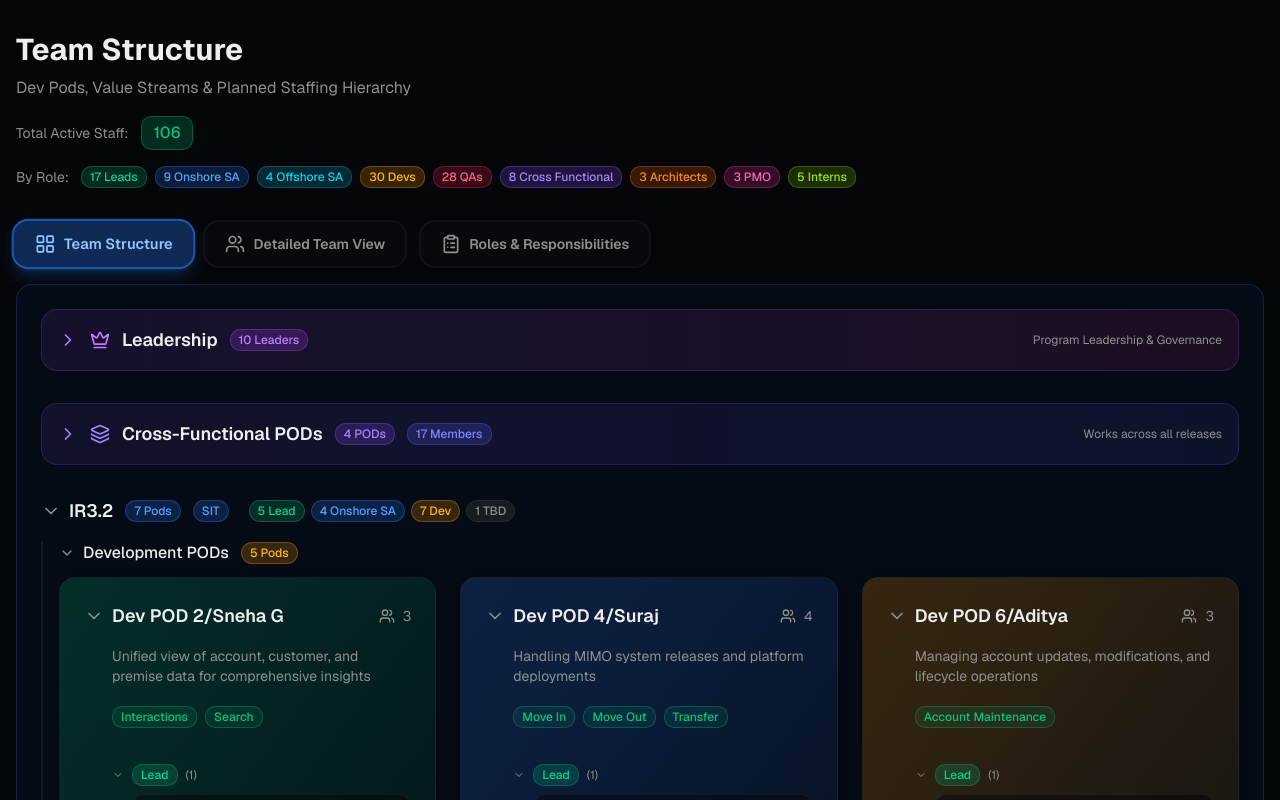
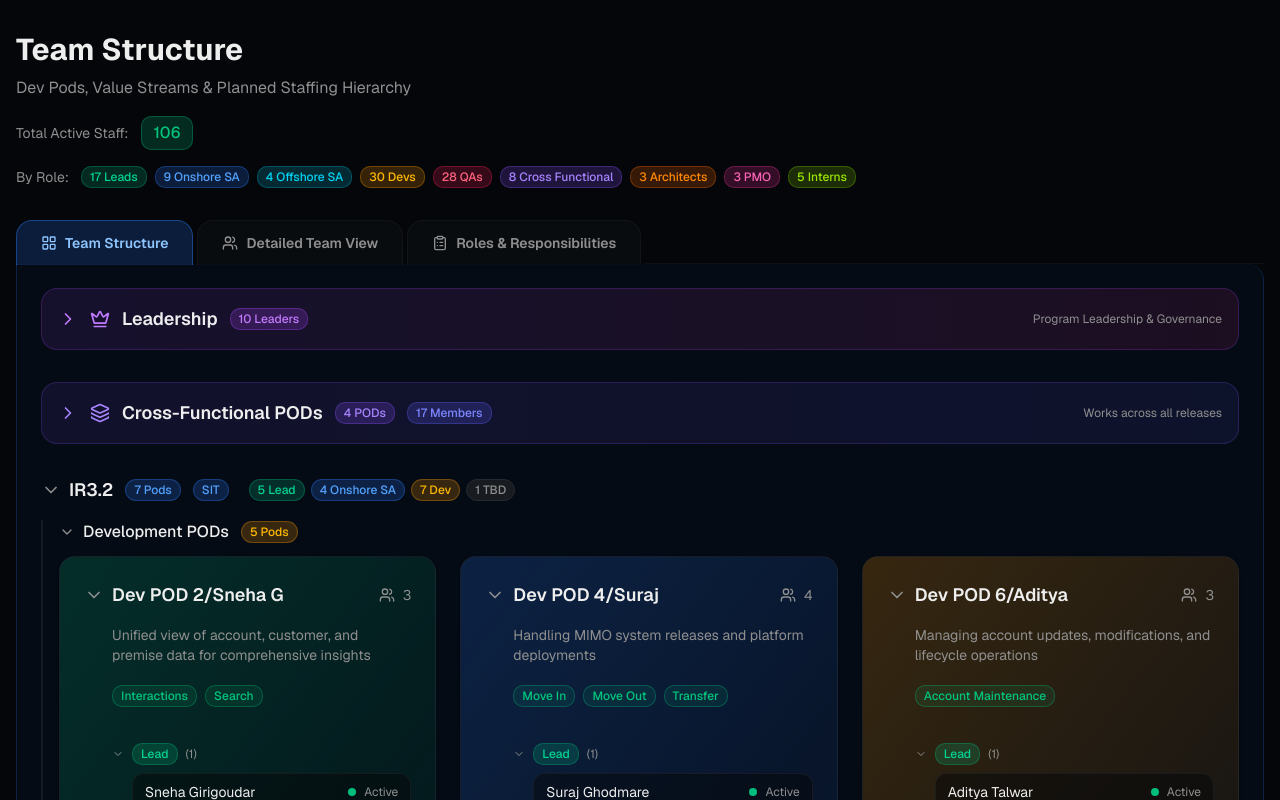
Before and after one commit to 32131234432ws/Team-Structure, a Next.js app: page / in a window 1280 px wide. Shown: the top 800 px of the page. Built offline with nearby package versions, Linux system fonts and the light colour scheme.

Commit message:
style: enhance tab and content area with browser-like design
Add rounded corners, no borders, and horizontal line for better UX.

#VERCEL_SKIP

```diff
--- a/components/team-page-tabs.tsx
+++ b/components/team-page-tabs.tsx
@@ -13,58 +13,81 @@ interface TeamPageTabsProps {
 export function TeamPageTabs({ structureView, detailedView, rolesView }: TeamPageTabsProps) {
   const [activeTab, setActiveTab] = useState<"structure" | "detailed" | "roles">("structure");
 
-  const contentBgColors = {
-    structure: "bg-blue-500/5 border-blue-500/20",
-    detailed: "bg-emerald-500/5 border-emerald-500/20",
-    roles: "bg-amber-500/5 border-amber-500/20",
+  const tabConfig = {
+    structure: {
+      activeBg: "bg-blue-500/20",
+      activeText: "text-blue-300",
+      activeBorder: "border-blue-500/40",
+      contentBg: "bg-blue-500/5 border-blue-500/20",
+    },
+    detailed: {
+      activeBg: "bg-emerald-500/20",
+      activeText: "text-emerald-300",
+      activeBorder: "border-emerald-500/40",
+      contentBg: "bg-emerald-500/5 border-emerald-500/20",
+    },
+    roles: {
+      activeBg: "bg-amber-500/20",
+      activeText: "text-amber-300",
+      activeBorder: "border-amber-500/40",
+      contentBg: "bg-amber-500/5 border-amber-500/20",
+    },
   };
 
   return (
     <div>
-      {/* Tab Navigation */}
-      <div className="flex items-center gap-3 mb-4">
+      {/* Tab Navigation - Browser Style */}
+      <div className="flex items-end gap-1 relative">
+        {/* Structure Tab */}
         <button
           onClick={() => setActiveTab("structure")}
           className={cn(
-            "flex items-center gap-2 px-5 py-3 text-sm font-semibold rounded-xl border-2 transition-all",
+            "relative flex items-center gap-2 px-6 py-3 text-sm font-semibold rounded-t-xl border border-b-0 transition-all",
             activeTab === "structure"
-              ? "bg-blue-500/30 text-blue-300 border-blue-500/50 shadow-lg shadow-blue-500/20 scale-105"
-              : "bg-muted/20 text-muted-foreground border-border/30 hover:bg-blue-500/10 hover:text-blue-400 hover:border-blue-500/30"
+              ? cn(tabConfig.structure.activeBg, tabConfig.structure.activeText, tabConfig.structure.activeBorder, "z-10 -mb-px")
+              : "bg-muted/30 text-muted-foreground border-border/30 hover:bg-muted/50 hover:text-foreground -mb-px"
           )}
         >
-          <LayoutGrid className="h-5 w-5" />
+          <LayoutGrid className="h-4 w-4" />
           Team Structure
         </button>
+
+        {/* Detailed Tab */}
         <button
           onClick={() => setActiveTab("detailed")}
           className={cn(
-            "flex items-center gap-2 px-5 py-3 text-sm font-semibold rounded-xl border-2 transition-all",
+            "relative flex items-center gap-2 px-6 py-3 text-sm font-semibold rounded-t-xl border border-b-0 transition-all",
             activeTab === "detailed"
-              ? "bg-emerald-500/30 text-emerald-300 border-emerald-500/50 shadow-lg shadow-emerald-500/20 scale-105"
-              : "bg-muted/20 text-muted-foreground border-border/30 hover:bg-emerald-500/10 hover:text-emerald-400 hover:border-emerald-500/30"
+              ? cn(tabConfig.detailed.activeBg, tabConfig.detailed.activeText, tabConfig.detailed.activeBorder, "z-10 -mb-px")
+              : "bg-muted/30 text-muted-foreground border-border/30 hover:bg-muted/50 hover:text-foreground -mb-px"
           )}
         >
-          <Users className="h-5 w-5" />
+          <Users className="h-4 w-4" />
           Detailed Team View
         </button>
+
+        {/* Roles Tab */}
         <button
           onClick={() => setActiveTab("roles")}
           className={cn(
-            "flex items-center gap-2 px-5 py-3 text-sm font-semibold rounded-xl border-2 transition-all",
+            "relative flex items-center gap-2 px-6 py-3 text-sm font-semibold rounded-t-xl border border-b-0 transition-all",
             activeTab === "roles"
-              ? "bg-amber-500/30 text-amber-300 border-amber-500/50 shadow-lg shadow-amber-500/20 scale-105"
-              : "bg-muted/20 text-muted-foreground border-border/30 hover:bg-amber-500/10 hover:text-amber-400 hover:border-amber-500/30"
+              ? cn(tabConfig.roles.activeBg, tabConfig.roles.activeText, tabConfig.roles.activeBorder, "z-10 -mb-px")
+              : "bg-muted/30 text-muted-foreground border-border/30 hover:bg-muted/50 hover:text-foreground -mb-px"
           )}
         >
-          <ClipboardList className="h-5 w-5" />
+          <ClipboardList className="h-4 w-4" />
           Roles & Responsibilities
         </button>
+
+        {/* Tab bar line extending to right */}
+        <div className="flex-1 border-b border-border/30" />
       </div>
 
-      {/* Tab Content with colored background */}
+      {/* Tab Content with colored background - connected to active tab */}
       <div className={cn(
-        "rounded-xl border p-6 transition-colors",
-        contentBgColors[activeTab]
+        "rounded-b-xl rounded-tr-xl border border-t-0 p-6 transition-colors",
+        tabConfig[activeTab].contentBg
       )}>
         {activeTab === "structure" && structureView}
         {activeTab === "detailed" && detailedView}
```
